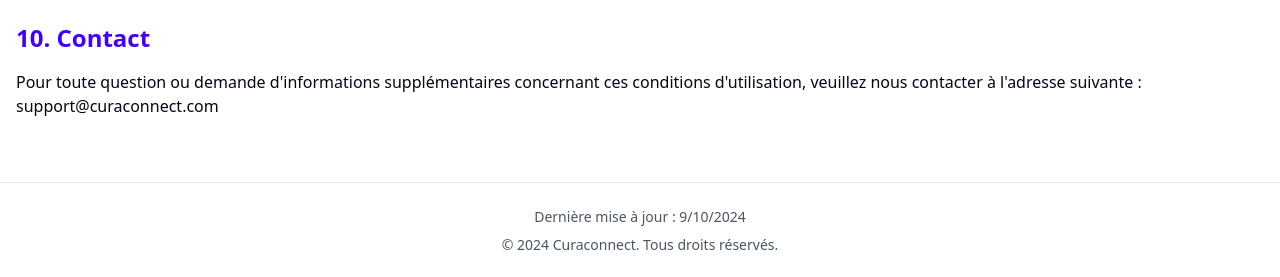
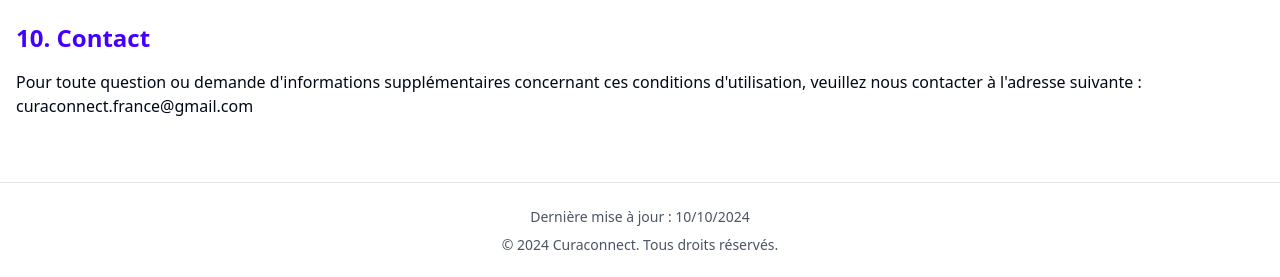
Before and after one commit to SaintenoyTom/Workshop-2024-G22, a Next.js app: page /conditions in a window 1280 px wide. Shown: the part 1838-2115 px from the top of the page. Built offline with nearby package versions, Linux system fonts and the light colour scheme.

Commit message:
Maj conditions d'utilisation

```diff
--- a/app/conditions/page.tsx
+++ b/app/conditions/page.tsx
@@ -87,12 +87,12 @@ export default function ConditionsUtilisation() {
                 {/* Section 10: Contact */}
                 <section id="contact" className="mb-8">
                     <h2 className="text-2xl font-bold text-[#4400ff] mb-4">10. Contact</h2>
-                    <p>Pour toute question ou demande d&apos;informations supplémentaires concernant ces conditions d&apos;utilisation, veuillez nous contacter à l&apos;adresse suivante : support@curaconnect.com</p>
+                    <p>Pour toute question ou demande d&apos;informations supplémentaires concernant ces conditions d&apos;utilisation, veuillez nous contacter à l&apos;adresse suivante : curaconnect.france@gmail.com</p>
                 </section>
 
             </main>
             <footer className="py-6 text-center border-t border-gray-200 dark:border-gray-800">
-                <p className="text-sm text-gray-600 dark:text-gray-400">Dernière mise à jour : 9/10/2024</p>
+                <p className="text-sm text-gray-600 dark:text-gray-400">Dernière mise à jour : 10/10/2024</p>
                 <p className="text-sm text-gray-600 dark:text-gray-400 mt-2">© 2024 Curaconnect. Tous droits réservés.</p>
             </footer>
         </div>
```
